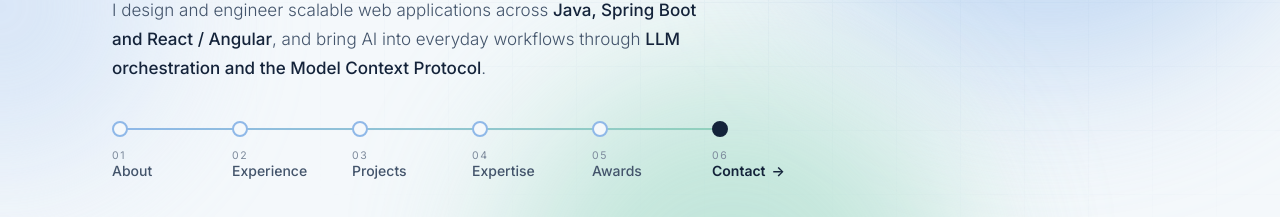
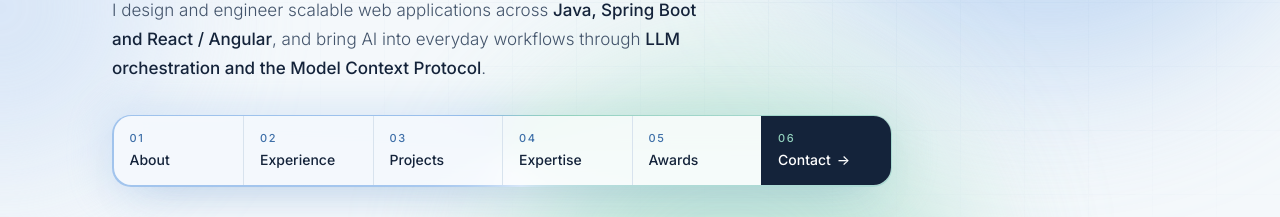
Before and after one commit to mad0108/mad0108.github.io, a plain HTML site: page index.html in a window 1280 px wide. Shown: the part 382-599 px from the top of the page. Drawn offline with Linux system fonts and the light colour scheme.

Commit message:
Bring back section box with flowing border, gliding highlight and icon roll

```diff
--- a/index.html
+++ b/index.html
@@ -75,25 +75,27 @@
   .rotator span.out{opacity:0;transform:translateY(-30%);filter:blur(6px)}
   .rotator span.pre{opacity:0;transform:translateY(30%);filter:blur(6px);transition:none}
   .lede{max-width:600px;margin-top:24px;font-size:17px;color:var(--ink-soft);font-weight:300}
-  /* Journey line navigation */
-  .journey{position:relative;display:flex;margin-top:36px;max-width:720px;padding-top:2px}
-  .journey::before{content:"";position:absolute;left:8px;width:calc(500% / 6);top:9px;height:2px;border-radius:2px;background:linear-gradient(90deg,#8fb8e8,#92d1bd);transform:scaleX(0);transform-origin:left;transition:transform 1.4s cubic-bezier(.2,.7,.2,1) .2s}
-  .journey.in::before{transform:scaleX(1)}
-  .journey a{position:relative;flex:1;display:flex;flex-direction:column;align-items:flex-start;gap:12px;padding-bottom:4px}
-  .journey .dot{position:relative;z-index:1;width:16px;height:16px;border-radius:50%;background:var(--paper);border:2px solid var(--blue);transition:transform .35s cubic-bezier(.2,.7,.2,1),opacity .35s,background .35s,border-color .35s,box-shadow .35s;opacity:0;transform:scale(.4)}
-  .journey.in .dot{opacity:1;transform:none}
-  .journey a:nth-child(2) .dot{transition-delay:.35s}.journey a:nth-child(3) .dot{transition-delay:.5s}.journey a:nth-child(4) .dot{transition-delay:.65s}.journey a:nth-child(5) .dot{transition-delay:.8s}.journey a:nth-child(6) .dot{transition-delay:.95s}
-  .journey.in a:hover .dot{transition-delay:0s;transform:scale(1.35);background:var(--grad);border-color:transparent;box-shadow:0 0 0 6px rgba(143,184,232,.25)}
-  .journey .lbl{display:flex;flex-direction:column;line-height:1.25;transition:transform .35s}
-  .journey .lbl i{font-style:normal;font-size:10.5px;letter-spacing:.16em;color:var(--muted)}
-  .journey .lbl span{font-size:14px;font-weight:500;color:var(--ink-soft);transition:color .3s}
-  .journey a:hover .lbl{transform:translateY(2px)}
-  .journey a:hover .lbl span{color:var(--blue-deep)}
-  .journey a.end .dot{background:var(--ink);border-color:var(--ink);animation:ring 2.4s infinite 2s}
-  .journey a.end .lbl span{color:var(--ink);font-weight:600}
-  .journey a.end .lbl span::after{content:"→";display:inline-block;margin-left:6px;transition:transform .3s}
-  .journey a.end:hover .lbl span::after{transform:translateX(4px)}
-  @keyframes ring{0%{box-shadow:0 0 0 0 rgba(20,35,58,.35)}70%{box-shadow:0 0 0 10px rgba(20,35,58,0)}100%{box-shadow:0 0 0 0 rgba(20,35,58,0)}}
+  /* Section index box */
+  @property --a{syntax:'<angle>';inherits:false;initial-value:0deg}
+  .index{position:relative;margin-top:32px;max-width:780px;padding:1.5px;border-radius:19px;background:conic-gradient(from var(--a),#8fb8e8,#92d1bd,#d6e6f7,#a9c9ef,#8fb8e8);animation:flow 7s linear infinite;box-shadow:0 22px 44px -30px rgba(62,111,168,.6)}
+  @keyframes flow{to{--a:360deg}}
+  .index::after{content:"";position:absolute;inset:-10px;border-radius:28px;background:inherit;filter:blur(18px);opacity:.28;z-index:-1}
+  .index-in{position:relative;display:grid;grid-template-columns:repeat(6,1fr);border-radius:17.5px;background:rgba(255,255,255,.88);backdrop-filter:blur(12px);-webkit-backdrop-filter:blur(12px);overflow:hidden}
+  .glider{position:absolute;top:0;left:0;width:0;height:0;border-radius:12px;background:linear-gradient(135deg,rgba(143,184,232,.38),rgba(146,209,189,.38));box-shadow:inset 0 0 0 1px rgba(255,255,255,.7);opacity:0;pointer-events:none;transition:transform .5s cubic-bezier(.3,1.35,.45,1),width .5s cubic-bezier(.3,1.35,.45,1),height .5s,opacity .3s}
+  .index-in a{position:relative;z-index:1;display:flex;flex-direction:column;gap:3px;padding:14px 16px 13px;border-left:1px solid var(--line)}
+  .index-in a:first-of-type{border-left:0}
+  .index-in i{display:block;height:15px;overflow:hidden;font-style:normal}
+  .index-in i em{display:flex;align-items:center;height:15px;font-style:normal;font-size:11px;letter-spacing:.14em;color:var(--blue-deep);font-weight:500;transition:transform .45s cubic-bezier(.3,1.35,.45,1)}
+  .index-in i svg{width:14px;height:14px}
+  .index-in a:hover i em,.index-in a:focus-visible i em{transform:translateY(-100%)}
+  .index-in span{font-size:14px;color:var(--ink);font-weight:500;transition:transform .35s}
+  .index-in a:hover span{transform:translateX(3px)}
+  .index-in a.accent{background:var(--ink);border-left-color:var(--ink)}
+  .index-in a.accent i em{color:var(--mint)}
+  .index-in a.accent span{color:#fff}
+  .index-in a.accent span::after{content:"→";display:inline-block;margin-left:6px;transition:transform .3s}
+  .index-in a.accent:hover span::after{transform:translateX(4px)}
+  @media (hover:none){.glider{display:none}}
   .btn{display:inline-flex;align-items:center;gap:10px;padding:15px 28px;font-size:12.5px;letter-spacing:.14em;text-transform:uppercase;border-radius:99px;transition:transform .3s,box-shadow .3s,background .3s,color .3s;position:relative;overflow:hidden}
   .btn.solid{background:var(--ink);color:#fff;box-shadow:0 10px 30px -12px rgba(20,35,58,.6)}
   .btn.solid::before{content:"";position:absolute;inset:0;background:var(--grad);opacity:0;transition:opacity .35s}
@@ -252,11 +254,9 @@
     .proj,.award{padding:32px 24px}
     .edu{padding:28px 24px}
     .hero-meta{gap:28px}
-    .journey{overflow-x:auto;scrollbar-width:none;margin-right:-22px;padding-right:22px}
-    .journey::-webkit-scrollbar{display:none}
-    .journey a{flex:0 0 92px}
-    .journey::before{width:calc(92px * 5)}
-    .journey{-webkit-mask-image:linear-gradient(90deg,#000 80%,transparent);mask-image:linear-gradient(90deg,#000 80%,transparent)}
+    .index-in{grid-template-columns:repeat(3,1fr)}
+    .index-in a:nth-of-type(4){border-left:0}
+    .index-in a:nth-of-type(n+4){border-top:1px solid var(--line)}
     .hero-meta strong{font-size:34px}
     .blob{filter:blur(50px)}
     .b1{width:320px;height:320px}
@@ -291,13 +291,16 @@
     <div class="status reveal"><span class="dot"></span>Full Stack Engineer at <span class="arcadia">Arcadia</span> · Chennai</div>
     <h1 class="reveal">Madhumita M<br>builds <span class="rotator" id="rotator"><span>thoughtful</span></span><br>software.</h1>
     <p class="lede reveal">I design and engineer scalable web applications across <span class="hl blue">Java, Spring Boot and React / Angular</span>, and bring AI into everyday workflows through <span class="hl">LLM orchestration and the Model Context Protocol</span>.</p>
-    <div class="journey reveal" role="navigation" aria-label="Sections">
-      <a href="#about"><span class="dot"></span><span class="lbl"><i>01</i><span>About</span></span></a>
-      <a href="#experience"><span class="dot"></span><span class="lbl"><i>02</i><span>Experience</span></span></a>
-      <a href="#work"><span class="dot"></span><span class="lbl"><i>03</i><span>Projects</span></span></a>
-      <a href="#skills"><span class="dot"></span><span class="lbl"><i>04</i><span>Expertise</span></span></a>
-      <a href="#recognition"><span class="dot"></span><span class="lbl"><i>05</i><span>Awards</span></span></a>
-      <a href="#contact" class="end"><span class="dot"></span><span class="lbl"><i>06</i><span>Contact</span></span></a>
+    <div class="index reveal" role="navigation" aria-label="Sections">
+      <div class="index-in">
+        <div class="glider" aria-hidden="true"></div>
+        <a href="#about"><i><em>01</em><em><svg viewBox="0 0 24 24" fill="none" stroke="currentColor" stroke-width="2"><circle cx="12" cy="8" r="4"/><path d="M4 21c0-4 4-6 8-6s8 2 8 6"/></svg></em></i><span>About</span></a>
+        <a href="#experience"><i><em>02</em><em><svg viewBox="0 0 24 24" fill="none" stroke="currentColor" stroke-width="2"><rect x="3" y="7" width="18" height="13" rx="2"/><path d="M8 7V5a2 2 0 0 1 2-2h4a2 2 0 0 1 2 2v2"/></svg></em></i><span>Experience</span></a>
+        <a href="#work"><i><em>03</em><em><svg viewBox="0 0 24 24" fill="none" stroke="currentColor" stroke-width="2"><path d="M8 7l-5 5 5 5M16 7l5 5-5 5"/></svg></em></i><span>Projects</span></a>
+        <a href="#skills"><i><em>04</em><em><svg viewBox="0 0 24 24" fill="none" stroke="currentColor" stroke-width="2"><path d="M12 3l9 5-9 5-9-5z"/><path d="M3 13l9 5 9-5"/></svg></em></i><span>Expertise</span></a>
+        <a href="#recognition"><i><em>05</em><em><svg viewBox="0 0 24 24" fill="none" stroke="currentColor" stroke-width="2"><circle cx="12" cy="9" r="6"/><path d="M8.5 14L7 22l5-3 5 3-1.5-8"/></svg></em></i><span>Awards</span></a>
+        <a href="#contact" class="accent"><i><em>06</em><em><svg viewBox="0 0 24 24" fill="none" stroke="currentColor" stroke-width="2"><rect x="3" y="5" width="18" height="14" rx="2"/><path d="M3 7l9 6 9-6"/></svg></em></i><span>Contact</span></a>
+      </div>
     </div>
     <div class="hero-meta reveal">
       <div><strong><span class="count" data-to="4">4</span>+</strong>Years of experience</div>
@@ -539,6 +542,19 @@
     }, 450);
   }, 2600);
 
+  // Gliding highlight in the section box
+  (() => {
+    const box = document.querySelector('.index-in'), g = box && box.querySelector('.glider');
+    if (!g || !matchMedia('(hover:hover)').matches) return;
+    box.querySelectorAll('a').forEach(a => a.addEventListener('pointerenter', () => {
+      const i = 5;
+      g.style.width = (a.offsetWidth - i * 2) + 'px'; g.style.height = (a.offsetHeight - i * 2) + 'px';
+      g.style.transform = `translate(${a.offsetLeft + i}px, ${a.offsetTop + i}px)`;
+      g.style.opacity = a.classList.contains('accent') ? '0' : '1';
+    }));
+    box.addEventListener('pointerleave', () => g.style.opacity = '0');
+  })();
+
   // Side-scrolling rails
   document.querySelectorAll('[data-rail]').forEach(rail => {
     const nav = rail.nextElementSibling, prev = nav.querySelector('.prev'), next = nav.querySelector('.next'), pos = nav.querySelector('.pos');
```
